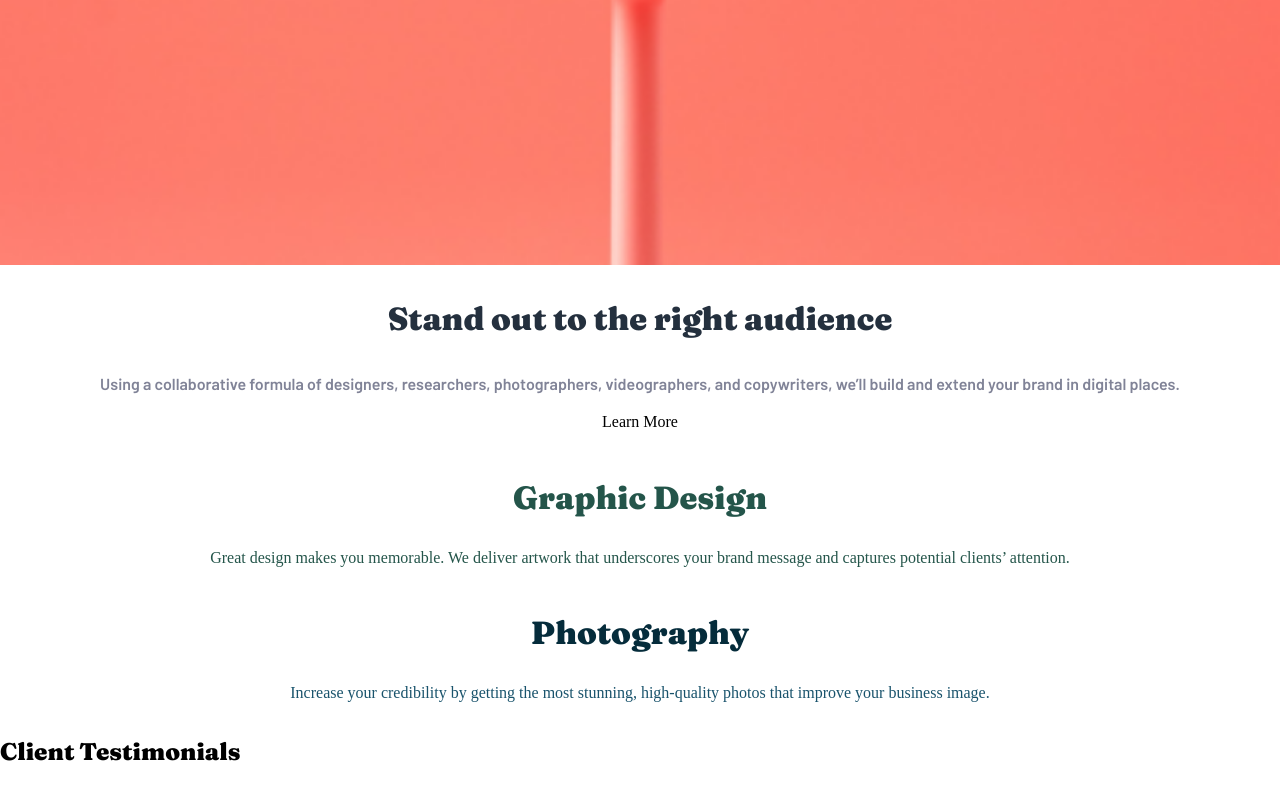
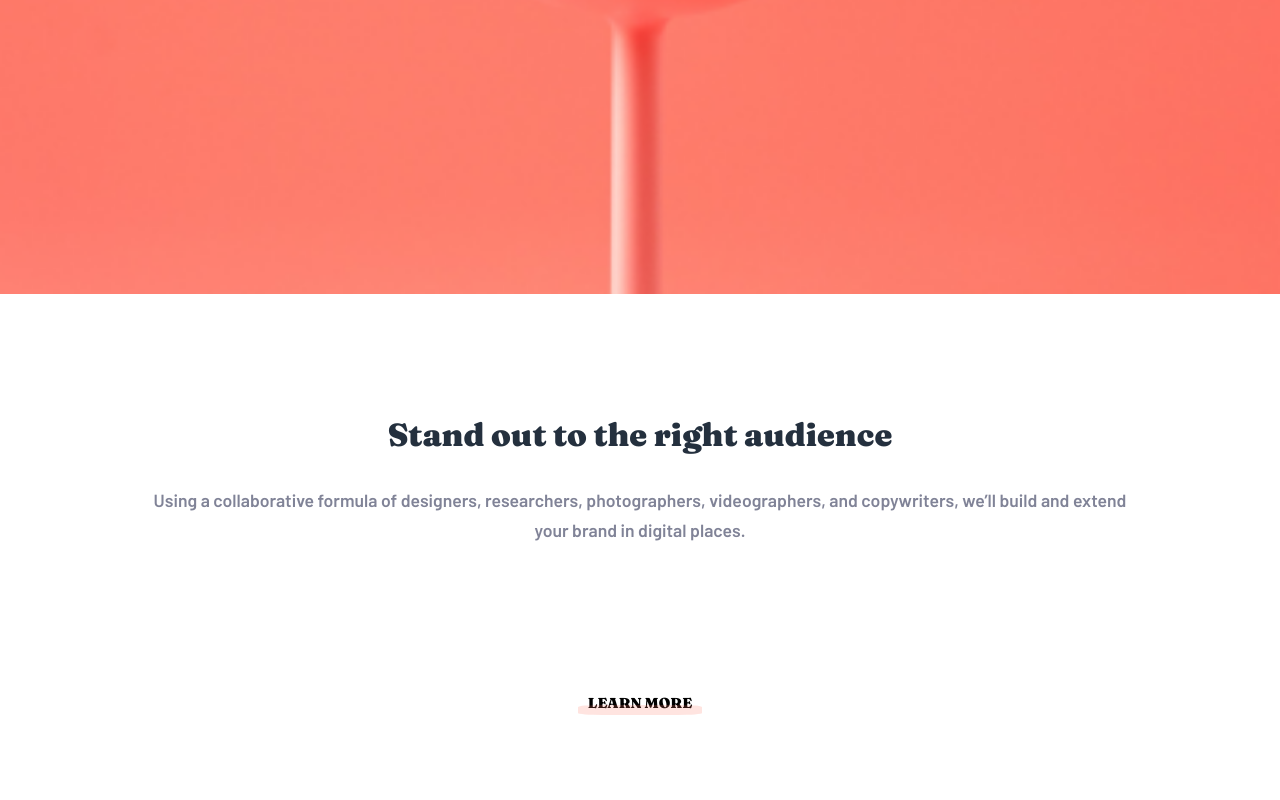
Before and after one commit to LRI-2020/sunnyside-agency, a plain HTML site: page index.html in a window 1280 px wide. Shown: the part 3128-3928 px from the top of the page. Drawn offline with Linux system fonts and the light colour scheme.

Commit message:
add class to reuse layout learnMore

```diff
--- a/assets/style/base/_typography.scss
+++ b/assets/style/base/_typography.scss
@@ -54,6 +54,7 @@ header {
     font-weight: 600;
     line-height: 1.7;
     color: $color-p-grey;
+    font-size: 1.1em;
   }
 
   .learnMoreText {
--- a/assets/style/layouts/_mainGridSection.scss
+++ b/assets/style/layouts/_mainGridSection.scss
@@ -27,13 +27,16 @@ display:grid;
       }
   }
 
-  #c-transformSection-div__TextWrapper{
-    margin:15% 8%;
+  .mainSection-div__TextWrapper{
+    margin: 10% 8% 18% 8%;
   }
+
   #c-transformSection-div__LearMoreRectangle{
     background-color: rgba(250, 212, 0, 0.2);
   }
 
-
+  #c-audienceSection-div__LearMoreRectangle{
+    background-color: rgba(254, 119, 102, 0.2);
+  }
 
 }
--- a/index.html
+++ b/index.html
@@ -38,7 +38,7 @@
                 <img id="c-mainSectionEgg__img" alt="egg" src="/assets/img/eggUnsplash.jpg">
             </section>
             <section id="c-transformSection" class="whiteSection  center">
-                <div id="c-transformSection-div__TextWrapper">
+                <div id="c-transformSection-div__TextWrapper" class="mainSection-div__TextWrapper">
                     <p class="whiteTitle">Transform your brand</p>
                     <p class="whiteSectionText">We are a full-service creative agency specializing in helping brands grow fast. Engage your clients through compelling
                         visuals that do most of the marketing for you.</p>
@@ -53,10 +53,15 @@
                 <img id="c-mainSectionGlass__img" alt="glass" src="/assets/img/Glass.png">
             </section>
             <section id="c-audienceSection" class="whiteSection center">
+                <div id="c-audienceSection-div__TextWrapper" class="mainSection-div__TextWrapper">
                 <p class="whiteTitle">Stand out to the right audience</p>
                 <p class="whiteSectionText">Using a collaborative formula of designers, researchers, photographers, videographers, and copywriters,
                     we’ll build and extend your brand in digital places. </p>
-                <p class="learnMore">Learn More</p>
+                    <div id="c-audienceSection-div__LearnMoreWrapper" class="learnMoreWrapper center">
+                        <p id="c-audienceSection-div__LearMoreText" class="learnMoreText">Learn More</p>
+                        <div id="c-audienceSection-div__LearMoreRectangle" class="learnMoreRect"></div>
+                    </div>
+                </div>
             </section>
             <section id="c-graphicSection" class="greenSection colorSection center">
                 <p class="greenTitle">Graphic Design</p>
```
Also changed, not shown: assets/style/style.css.
